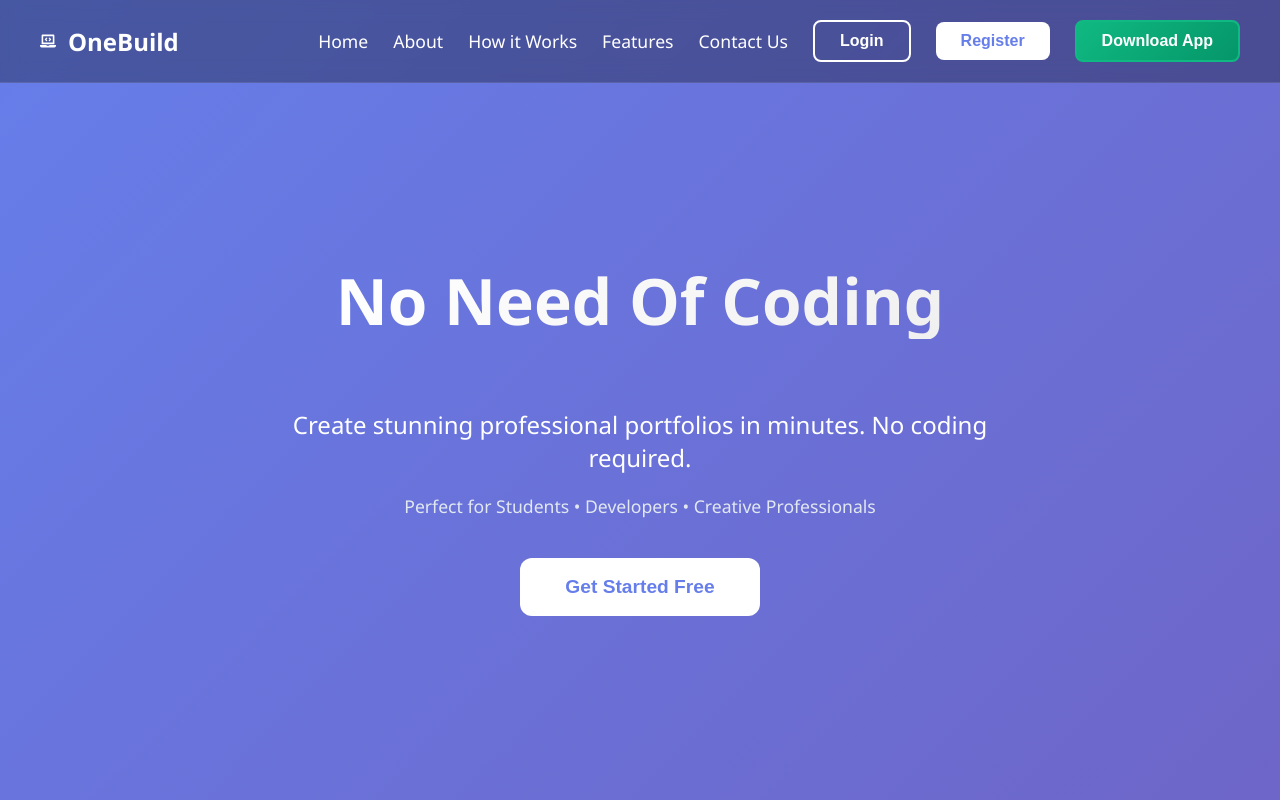
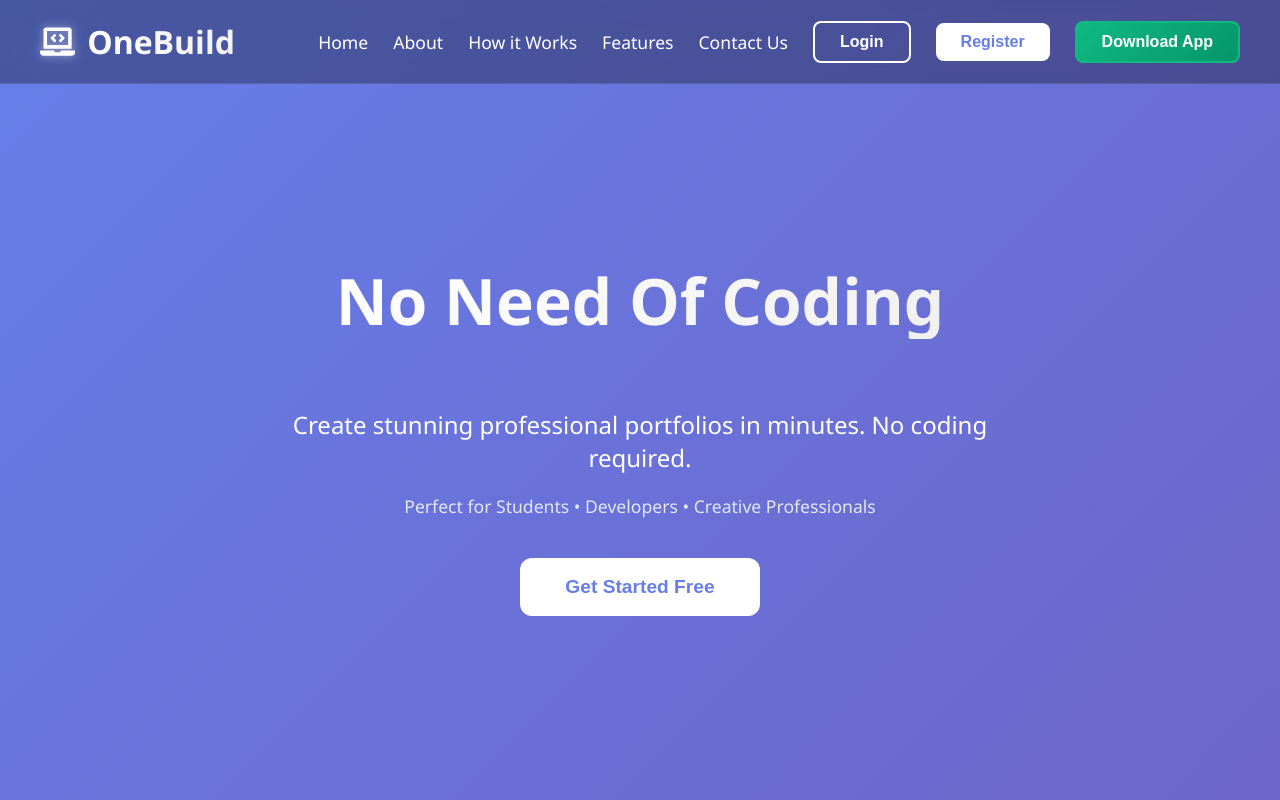
Before and after one commit to Sanika-13/OneBuild-Front, a React (Create React App) app: page / in a window 1280 px wide. Shown: the top 800 px of the page. Built offline with nearby package versions, Linux system fonts and the light colour scheme.

Commit message:
Restore logo size and hover effects

```diff
--- a/src/pages/LandingPage.css
+++ b/src/pages/LandingPage.css
@@ -34,7 +34,34 @@
     align-items: center;
     gap: 12px;
     cursor: pointer;
-    flex-shrink: 0;
+    /* Removed negative margin to shift right */
+}
+
+.logo-icon {
+    font-size: 2.2rem;
+    color: white;
+    filter: drop-shadow(0 0 5px rgba(255, 255, 255, 0.5));
+    transition: transform 0.3s ease;
+}
+
+.nav-logo:hover .logo-icon {
+    transform: scale(1.1) rotate(-5deg);
+}
+
+.nav-logo h1 {
+    font-size: 2rem;
+    font-weight: 800;
+    background: linear-gradient(135deg, #fff 0%, #f0f0f0 100%);
+    -webkit-background-clip: text;
+    -webkit-text-fill-color: transparent;
+    background-clip: text;
+    margin: 0;
+    transition: transform 0.3s ease, filter 0.3s ease;
+}
+
+.nav-logo h1:hover {
+    transform: scale(1.05);
+    filter: drop-shadow(0 0 8px rgba(255, 255, 255, 0.5));
 }
 
 .nav-links {
```
